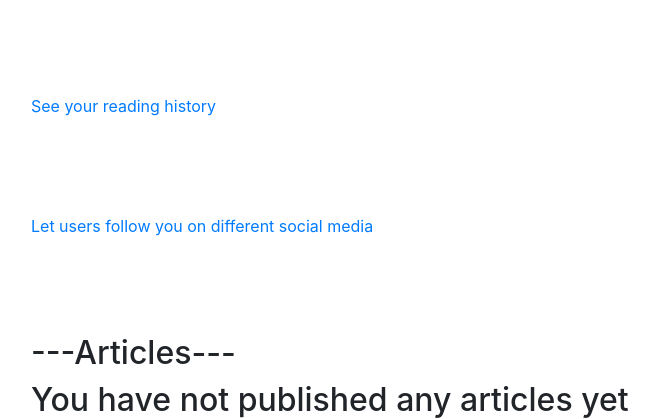
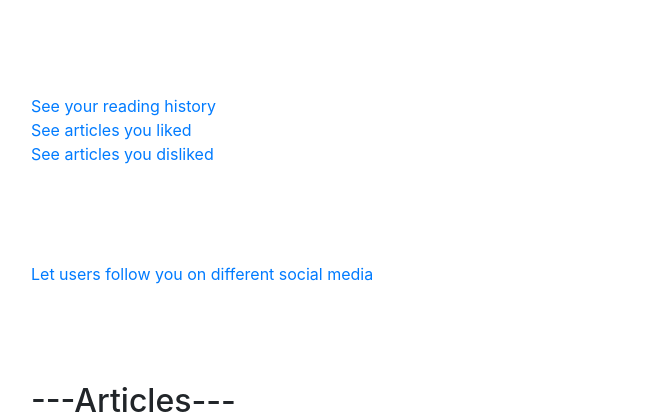
Before and after one commit to Andrew-157/dj_project_1, a Django app: template articles/templates/articles/personal_page.html in a window 1280 px wide. Shown: the part 208-627 px from the top of the page, without its empty margins (54-713 px from the left). Run offline with Django 4.2, Linux system fonts and the light colour scheme; the template is opened without the code that fills it, so the values that code supplies are empty; some libraries are stand-ins or nearby versions.

Commit message:
Update personal_page.html

```diff
--- a/articles/templates/articles/personal_page.html
+++ b/articles/templates/articles/personal_page.html
@@ -11,7 +11,9 @@
         {% endif %}
     </div>
     <div class="container py-5">
-        <a href="{% url 'articles:reading-history' %}">See your reading history</a>
+        <a href="{% url 'articles:reading-history' %}">See your reading history</a><br>
+        <a href="{% url 'articles:liked-articles' %}">See articles you liked</a><br>
+        <a href="{% url 'articles:disliked-articles' %}">See articles you disliked</a><br>
     </div>
     <div class="container py-5">
         {% if not social_media %}
```
